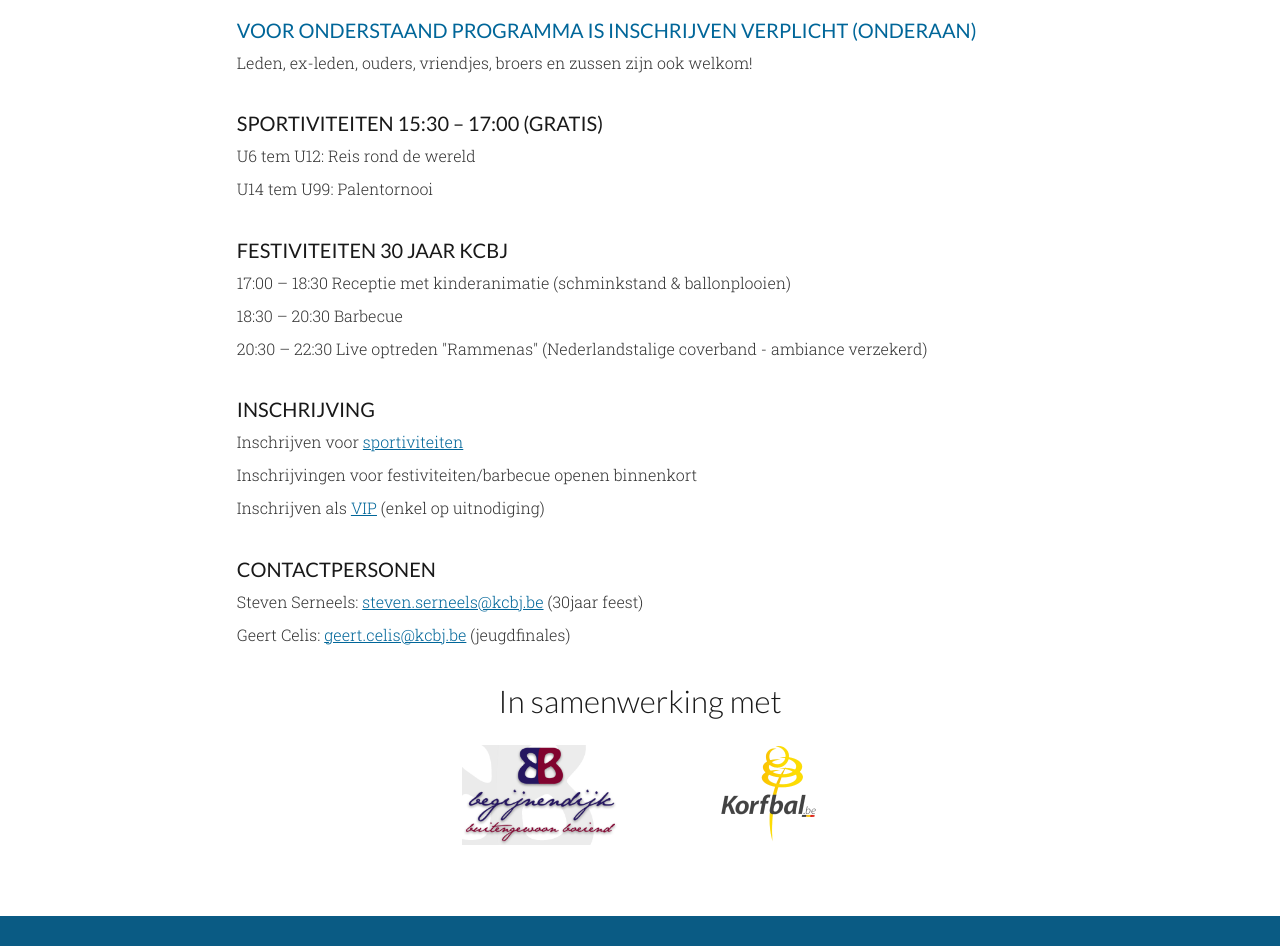
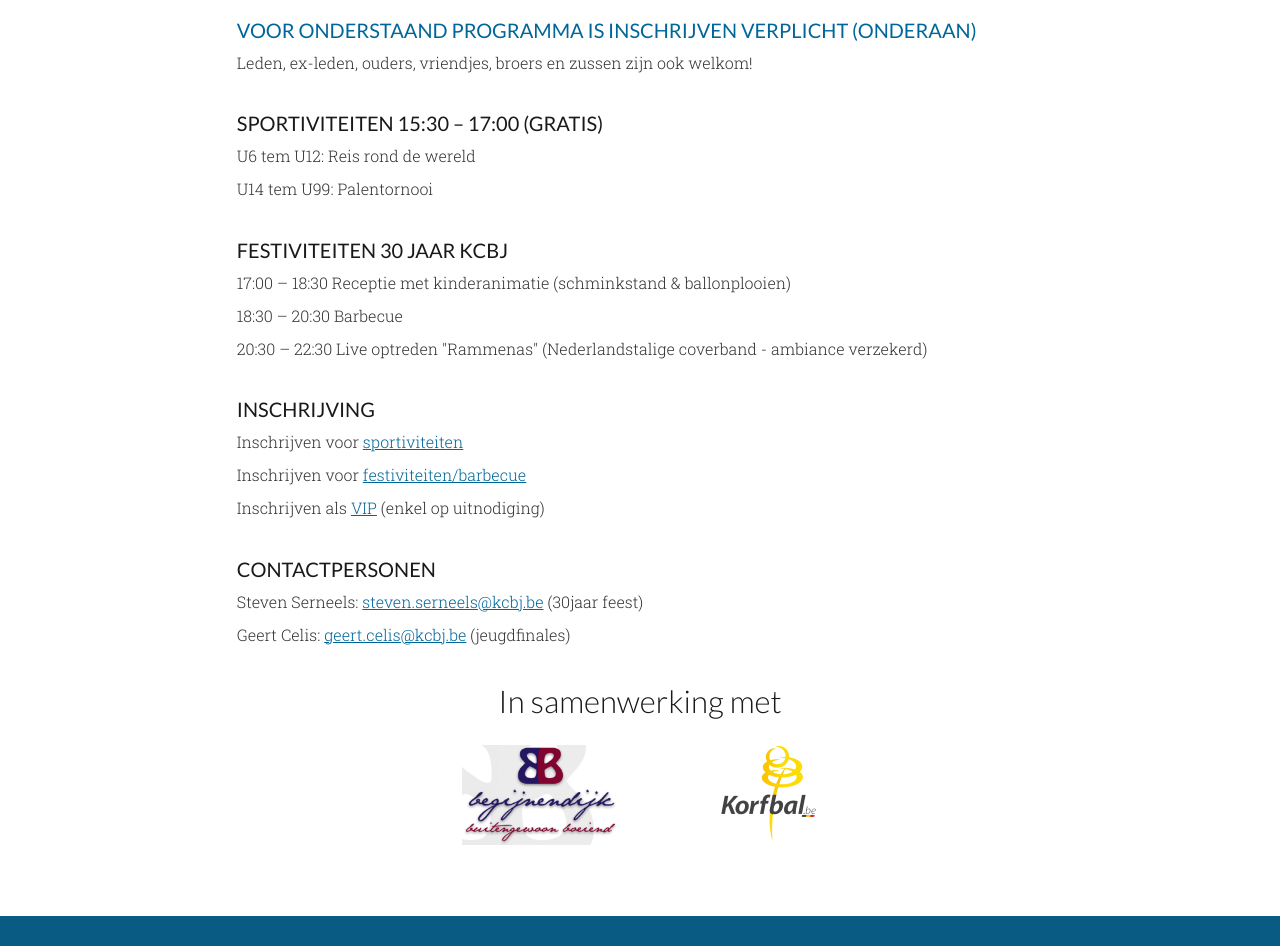
Before and after one commit to kcbj/kcbj.github.io, a Jekyll site: the page built from 30jaar/index.html, in a window 1280 px wide. Shown: the part 1151-2097 px from the top of the page. Built offline with Jekyll 4.4.1, drawn with Linux system fonts in a browser that asks for light colours; nearby versions of some CDN libraries.

Commit message:
Link inschrijvingen BBQ

```diff
--- a/30jaar/index.html
+++ b/30jaar/index.html
@@ -50,7 +50,7 @@ description: Korfbalclub KCBJ bestaat 30 jaar en dat vieren we
 
       <h2>Inschrijving</h2>
       <p>Inschrijven voor <a href="https://login.twizzit.com/v2/public/form/5ff71de9d878671a6770371bc1d58ec1">sportiviteiten</a></p>
-      <p>Inschrijvingen voor festiviteiten/barbecue openen binnenkort</p>
+      <p>Inschrijven voor <a href="https://login.twizzit.com/v2/public/form/d175dc6a9ceb99805bbdf34f3c198ed8">festiviteiten/barbecue</a></p>
       <p>Inschrijven als <a href="https://login.twizzit.com/v2/public/form/aeadc43a45df33ef192a6c0d26a6f8e8">VIP</a> (enkel op uitnodiging)</p>
 
       <h2>Contactpersonen</h2>
```
